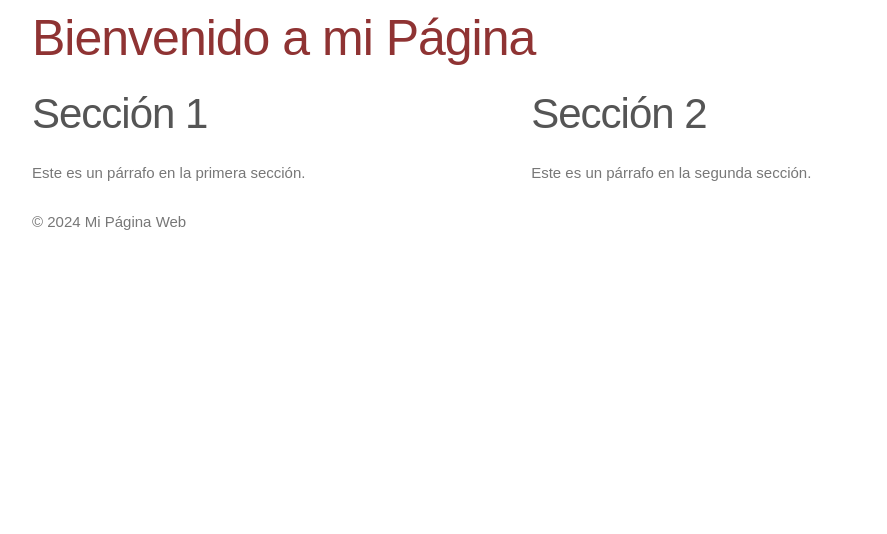
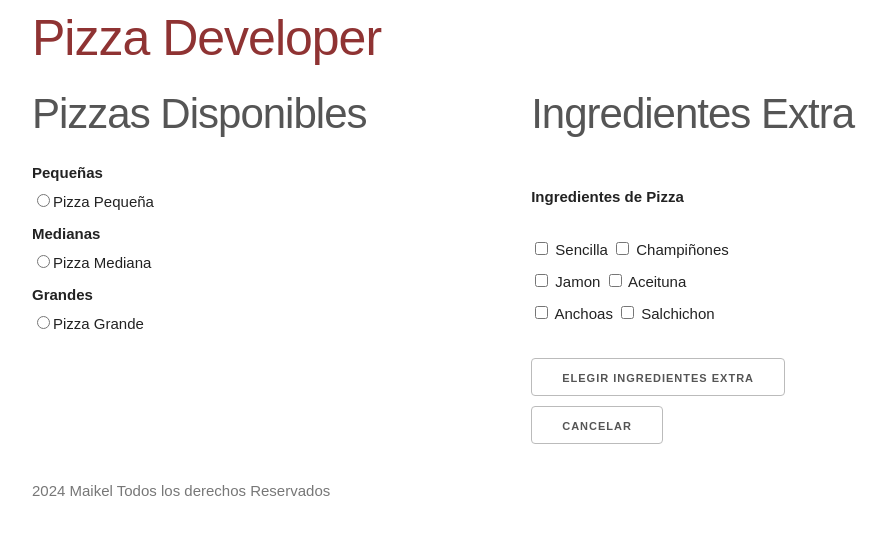
Before and after one commit to Maikel-MK/Class-FullStack, a plain HTML site: page Modulo 3/Pizza/pizza.html in a window 1280 px wide. Shown: the whole page, without its empty margins (128-1015 px from the left). Drawn offline with Linux system fonts and the light colour scheme.

Commit message:
'subir desde edt'

```diff
--- a/Modulo 3/Pizza/pizza.html
+++ b/Modulo 3/Pizza/pizza.html
@@ -3,33 +3,66 @@
 <head>
     <meta charset="UTF-8">
     <meta name="viewport" content="width=device-width, initial-scale=1.0">
-    <title>Página con Skeleton</title>
+    <title>Pizza Developer</title>
     <link rel="stylesheet" href="css/skeleton.css">
     <link rel="stylesheet" href="css/Salsa.css">
+    <link rel="shortcut icon" href="pizza.png" type="image/x-icon">
 
 </head>
 <body>
     <div class="container">
         <header class="row">
             <div class="twelve columns">
-                <h1>Bienvenido a mi Página</h1>
+                <h1>Pizza Developer</h1>
             </div>
         </header>
 
         <section class="row">
             <div class="six columns">
-                <h2>Sección 1</h2>
-                <p>Este es un párrafo en la primera sección.</p>
+                <h2>Pizzas Disponibles</h2>
+
+                <form name="pizzas">
+                   <label for="pizzas">Pequeñas</label>
+                    <input type="radio" name="Pizzas" id="Pp">Pizza Pequeña
+                    <br>
+                    <label for="pizza">Medianas</label>
+                    <input type="radio" name="Pizzas" id="Pm">Pizza Mediana
+                    <br>
+                    <label for="pizza">Grandes</label>
+                    <input type="radio" name="Pizzas" id="Pg">Pizza Grande
+
+
+                </form>
             </div>
             <div class="six columns">
-                <h2>Sección 2</h2>
-                <p>Este es un párrafo en la segunda sección.</p>
+                <h2>Ingredientes Extra</h2>
+
+                <form name="Ingredientes">
+
+                    <br>
+                    <label> Ingredientes de Pizza</label>
+                    <br>
+                    <input type="checkbox" name="Extra" value="Sencilla"> Sencilla
+                    <input type="checkbox" name="Extra" value="Champiñones"> Champiñones
+                    <br>
+                    <input type="checkbox" name="Extra" value="Jamon"> Jamon
+                    <input type="checkbox" name="Extra" value="Aceituna"> Aceituna
+                    <br>
+                    <input type="checkbox" name="Extra" value="Anchoas"> Anchoas
+                    <input type="checkbox" name="Extra" value="Salchichon"> Salchichon
+                    <br>
+                    <br>
+                    <button type="submit" name="boton" onclick="IngredientesExtra()">Elegir Ingredientes Extra</button>
+                    <br>
+                    <button type="reset" name="botonR">Cancelar</button>
+
+                </form>
             </div>
         </section>
 
         <footer class="row">
             <div class="twelve columns">
-                <p>&copy; 2024 Mi Página Web</p>
+                <p>2024 Maikel Todos los derechos Reservados</p>
             </div>
         </footer>
     </div>
```
Also changed, not shown: Modulo 3/Pizza/pizza.png (added).
